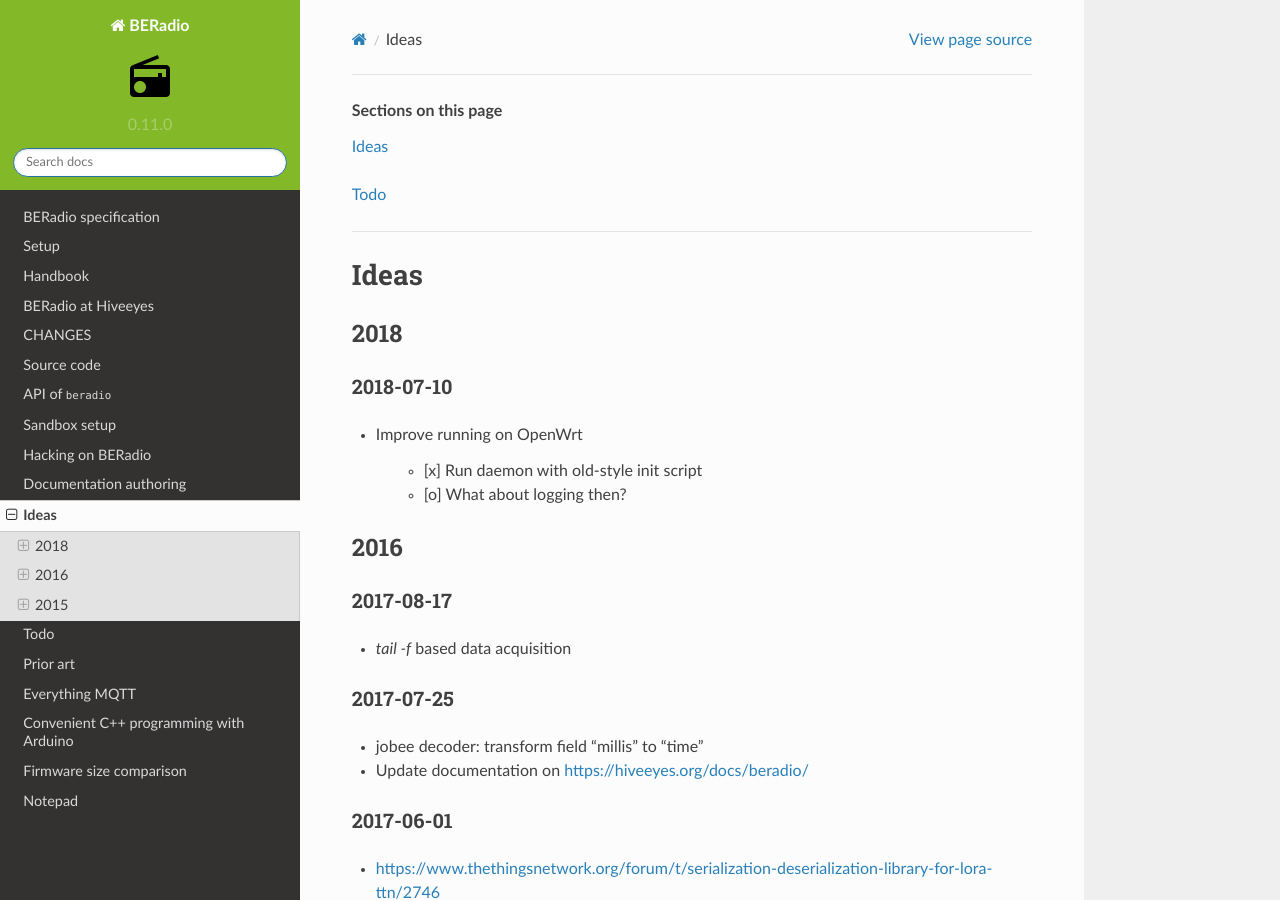
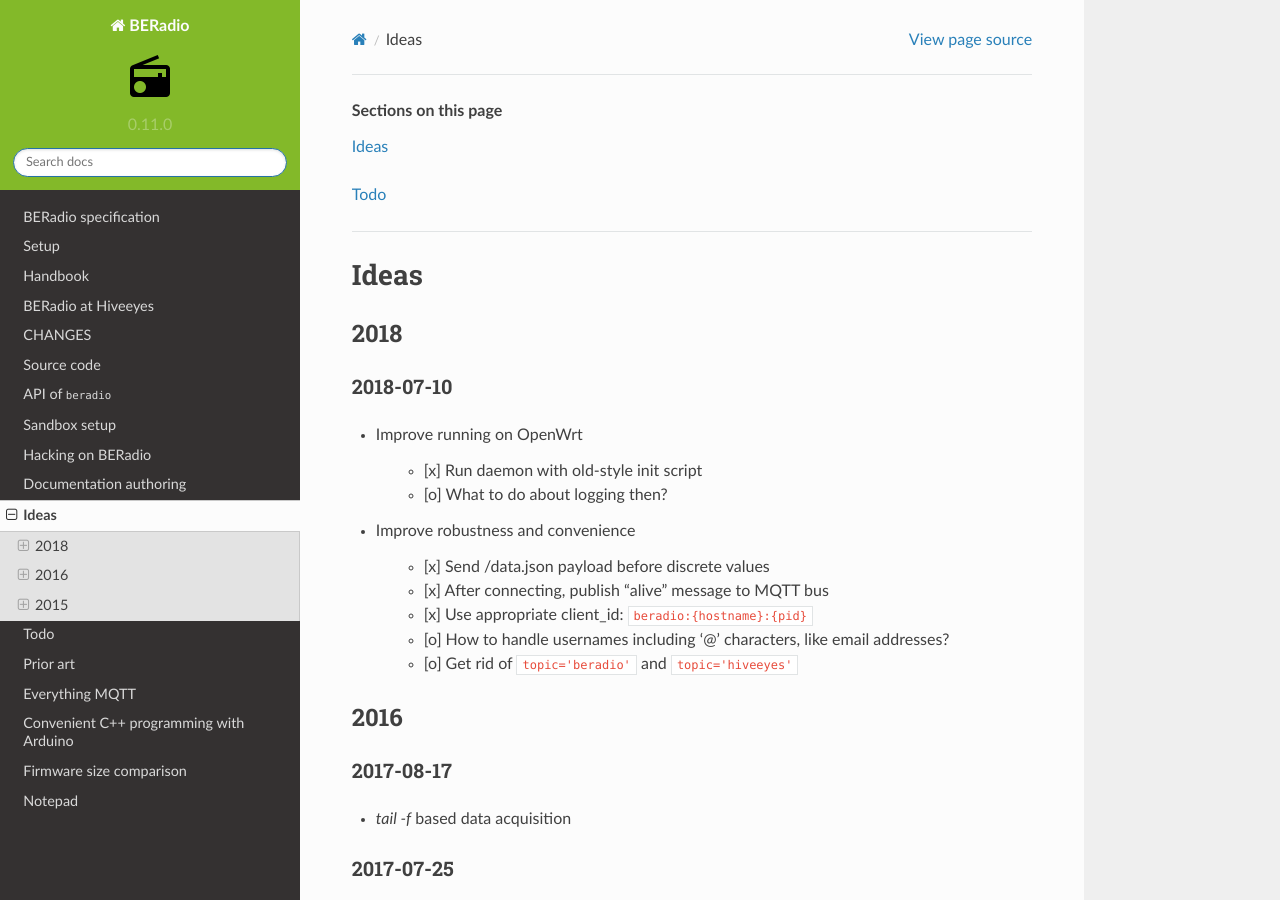
Before and after one commit to hiveeyes/beradio, a Sphinx documentation site: the page built from doc/source/development/tasks.rst, in a window 1280 px wide and 900 px high. Built offline with Sphinx 7.4.7 and the Read the Docs theme 2.0.0, drawn with Linux system fonts in a browser that asks for light colours; pages that are not in the unit, such as notebooks, are missing from menus.

Commit message:
Update backlog

```diff
--- a/doc/source/development/tasks.rst
+++ b/doc/source/development/tasks.rst
@@ -21,8 +21,15 @@
 - Improve running on OpenWrt
 
     - [x] Run daemon with old-style init script
-    - [o] What about logging then?
+    - [o] What to do about logging then?
 
+- Improve robustness and convenience
+
+    - [x] Send /data.json payload before discrete values
+    - [x] After connecting, publish "alive" message to MQTT bus
+    - [x] Use appropriate client_id: ``beradio:{hostname}:{pid}``
+    - [o] How to handle usernames including '@' characters, like email addresses?
+    - [o] Get rid of ``topic='beradio'`` and ``topic='hiveeyes'``
 
 ****
 2016
```
